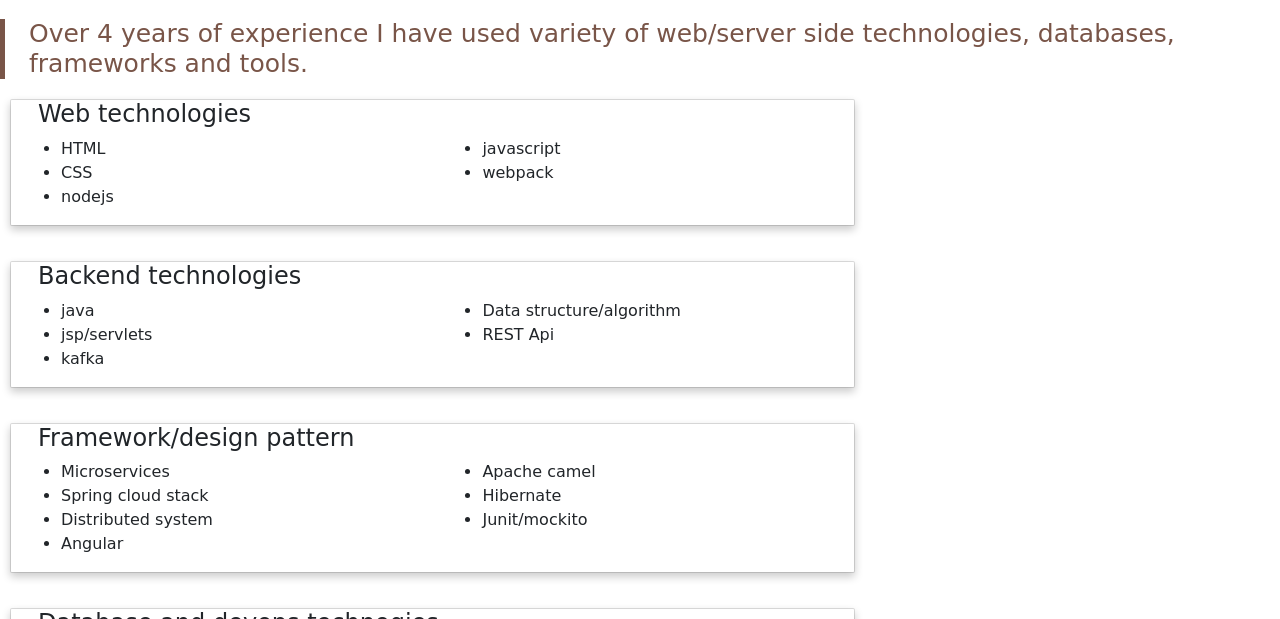
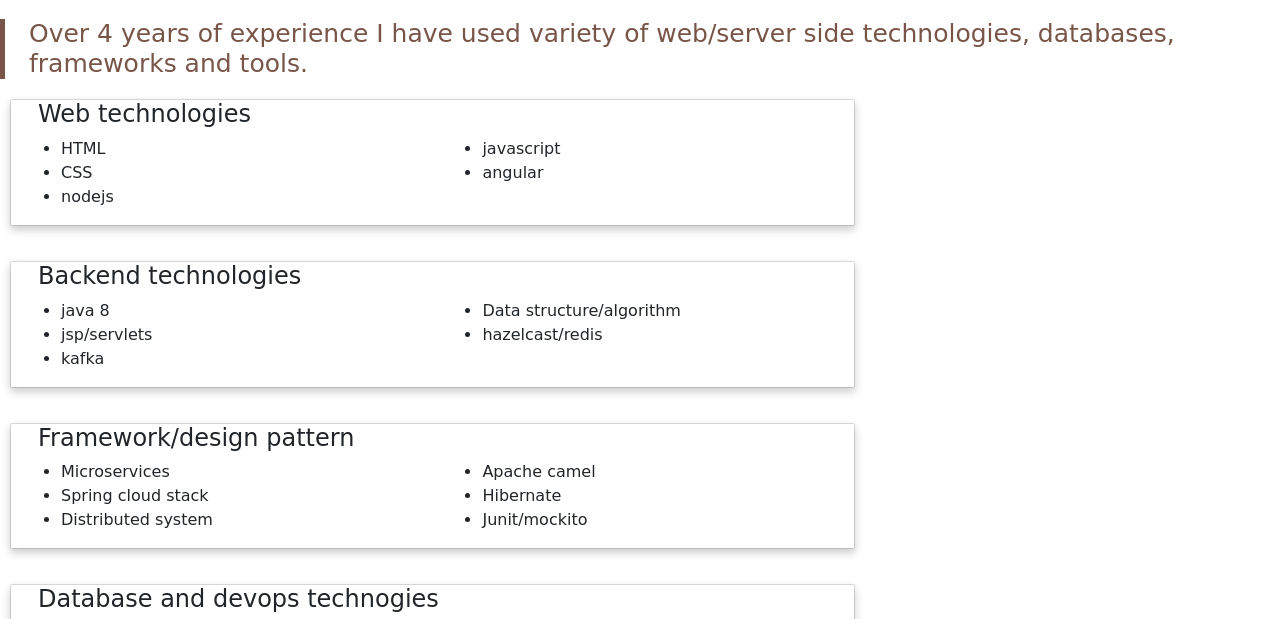
Before and after one commit to TechReporter/tanmoydasgupta, a plain HTML site: page Skills.html in a window 1280 px wide. Shown: the part 101-720 px from the top of the page. Drawn offline with nearby package versions, Linux system fonts and the light colour scheme.

Commit message:
Update Skills.html

```diff
--- a/Skills.html
+++ b/Skills.html
@@ -31,7 +31,7 @@
                                    </ul>
                                    <ul class="title-text" style="float:right">
                                     <li>javascript</li>
-                                    <li>webpack</li>
+                                    <li>angular</li>
                                    </ul>
                                 </div>
                         </div>
@@ -40,13 +40,13 @@
                                 <h4 class="text-heading">Backend technologies</h4>
                                 <div>
                                 <ul class="title-text" style="float:left">
-                                    <li>java</li>
+                                    <li>java 8</li>
                                     <li>jsp/servlets</li>
                                     <li>kafka</li>
                                    </ul>
                                    <ul class="title-text" style="float:right">
                                     <li>Data structure/algorithm</li>
-                                    <li>REST Api</li>
+                                    <li>hazelcast/redis</li>
                                    </ul>
                                 </div>
                         </div>
@@ -57,7 +57,6 @@
                                     <li>Microservices</li>
                                     <li>Spring cloud stack</li>
                                     <li>Distributed system</li>
-                                    <li>Angular</li>
                                    </ul>
                                    <ul class="title-text" style="float:right">
                                     <li>Apache camel</li>
```
